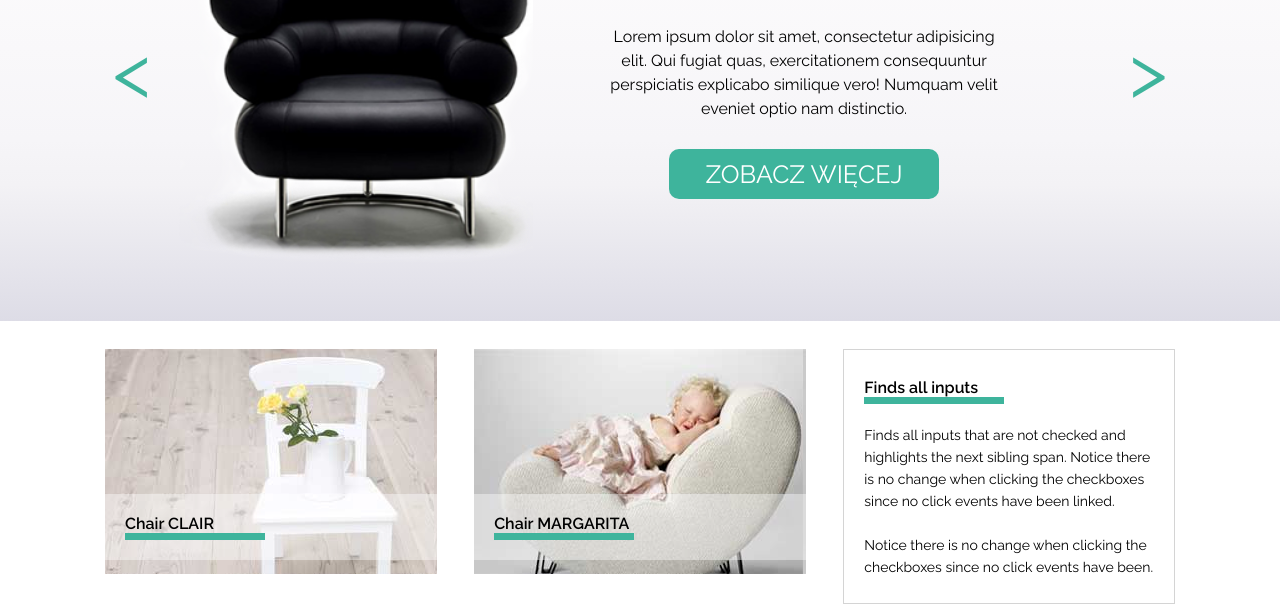
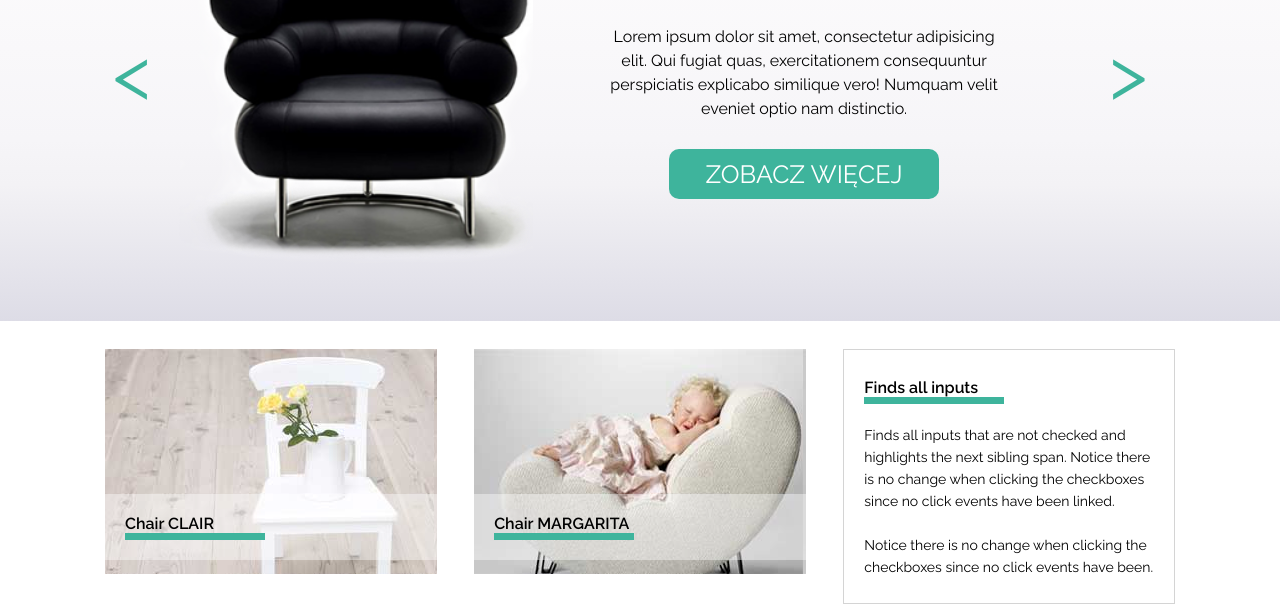
Before and after one commit to kevinikos/chair-website, a plain HTML site: page index.html in a window 1280 px wide. Shown: the part 224-830 px from the top of the page. Drawn offline with Linux system fonts and the light colour scheme.

Commit message:
Add slider arrows using span element

```diff
--- a/css/style.css
+++ b/css/style.css
@@ -104,10 +104,10 @@ header {
     rgba(246, 245, 248, 1) 36%,
     rgba(255, 254, 254, 1) 90%
   );
+  position: relative;
 }
 .slider {
   display: flex;
-  position: relative;
 }
 .slider_avatar {
   display: flex;
@@ -153,21 +153,18 @@ header {
   border: none;
   border-radius: 10px;
 }
-.slider::before {
-  content: "<";
+.left_arrow,
+.right_arrow {
   color: #3eb49c;
   font-size: 75px;
   position: absolute;
-  top: 140px;
-  left: 8px;
+  top: 212px;
 }
-.slider::after {
-  content: ">";
-  color: #3eb49c;
-  font-size: 75px;
-  position: absolute;
-  top: 140px;
-  right: 8px;
+.left_arrow {
+  left: 113px;
+}
+.right_arrow {
+  right: 133px;
 }
 
 /* chair types section */
--- a/index.html
+++ b/index.html
@@ -41,6 +41,8 @@
       </div>
     </header>
     <section class="slider_section">
+      <span class="left_arrow">&lt;</span>
+      <span class="right_arrow">&gt;</span>
       <div class="main_width">
         <div class="slider">
           <div class="column">
```
Lines whose indentation alone changed are shown as unchanged.
